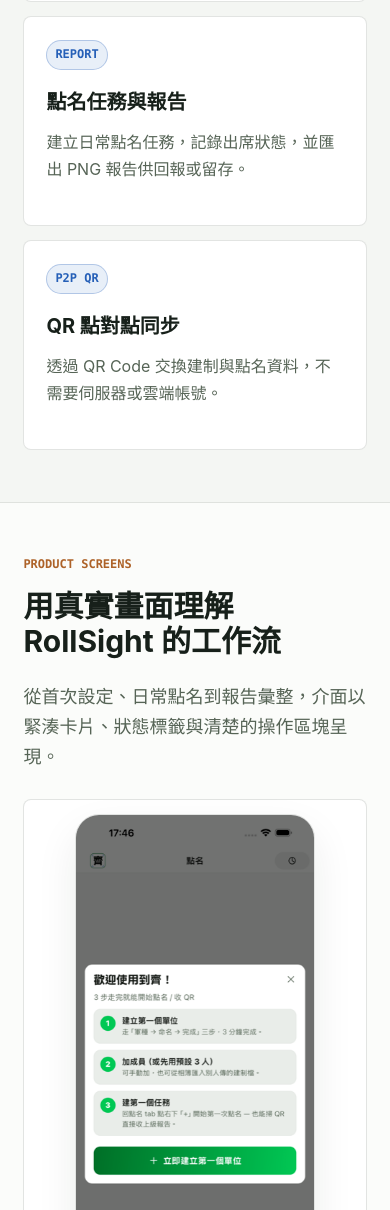
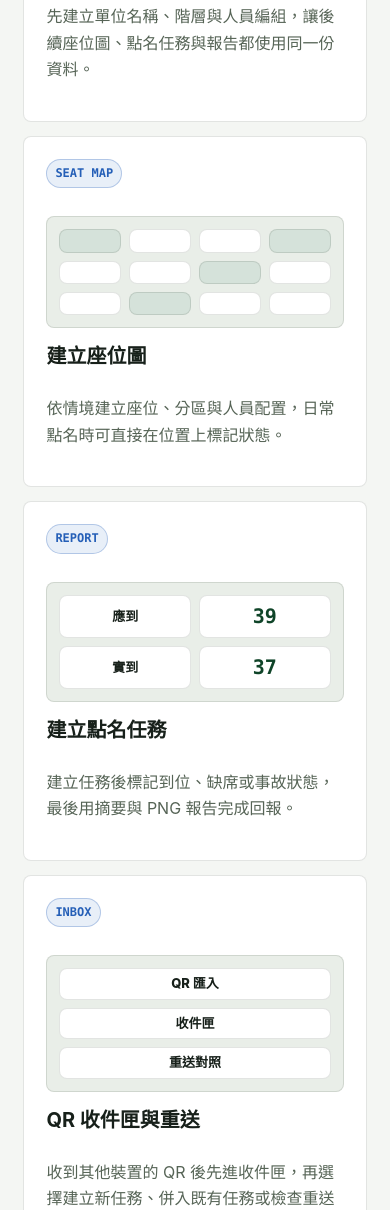
Before and after one commit to Cerry0524/RollSight-Site, a plain HTML site: page index.html in a window 390 px wide. Shown: the part 1403-2613 px from the top of the page. Drawn offline with Linux system fonts and the light colour scheme.

Commit message:
ROL-10 建立五大主軸功能展示
- 將特色展示整理成五大主軸卡片
- 加入流程圖式 visual 與 responsive 版面
- 對照 user guide 調整功能文案與保守信任表述
- 完成靜態與視覺 QA

```diff
--- a/index.html
+++ b/index.html
@@ -65,27 +65,62 @@
 
       <div id="features" class="tab-panel" role="tabpanel" aria-labelledby="tab-features">
         <section class="section">
-          <h2>主要功能</h2>
-          <div class="feature-grid">
-            <article>
+          <div class="section-heading">
+            <p class="eyebrow">CORE WORKFLOWS</p>
+            <h2>五大主軸功能展示</h2>
+            <p class="narrow">內容依使用手冊的學習路徑整理：先建立資料骨架，再進入座位圖、點名任務、QR 協作與訂閱／隱私設定。</p>
+          </div>
+          <div class="feature-grid feature-grid-pillars">
+            <article class="feature-card">
               <span class="micro-label">UNIT ADMIN</span>
-              <h3>單位建制管理</h3>
-              <p>以階層方式管理單位、人員與職務，適合小型組織的日常行政。</p>
+              <div class="pillar-visual" role="img" aria-label="建立單位流程圖">
+                <span>根單位</span>
+                <span>下轄單位</span>
+                <span>人員編組</span>
+              </div>
+              <h3>建立單位</h3>
+              <p>先建立單位名稱、階層與人員編組，讓後續座位圖、點名任務與報告都使用同一份資料。</p>
             </article>
-            <article>
+            <article class="feature-card">
               <span class="micro-label">SEAT MAP</span>
-              <h3>互動式座位圖</h3>
-              <p>用座位圖快速點選到、缺、事故狀態，支援座位調整與多種顯示主題。</p>
+              <div class="pillar-visual seat-map-visual" role="img" aria-label="座位圖格狀示意">
+                <span></span><span></span><span></span><span></span>
+                <span></span><span></span><span></span><span></span>
+                <span></span><span></span><span></span><span></span>
+              </div>
+              <h3>建立座位圖</h3>
+              <p>依情境建立座位、分區與人員配置，日常點名時可直接在位置上標記狀態。</p>
             </article>
-            <article>
+            <article class="feature-card">
               <span class="micro-label">REPORT</span>
-              <h3>點名任務與報告</h3>
-              <p>建立日常點名任務，記錄出席狀態，並匯出 PNG 報告供回報或留存。</p>
+              <div class="pillar-visual report-visual" role="img" aria-label="點名任務狀態摘要">
+                <span>應到</span>
+                <strong>39</strong>
+                <span>實到</span>
+                <strong>37</strong>
+              </div>
+              <h3>建立點名任務</h3>
+              <p>建立任務後標記到位、缺席或事故狀態，最後用摘要與 PNG 報告完成回報。</p>
             </article>
-            <article>
-              <span class="micro-label">P2P QR</span>
-              <h3>QR 點對點同步</h3>
-              <p>透過 QR Code 交換建制與點名資料，不需要伺服器或雲端帳號。</p>
+            <article class="feature-card">
+              <span class="micro-label">INBOX</span>
+              <div class="pillar-visual inbox-visual" role="img" aria-label="QR 收件匣與重送對照">
+                <span>QR 匯入</span>
+                <span>收件匣</span>
+                <span>重送對照</span>
+              </div>
+              <h3>QR 收件匣與重送</h3>
+              <p>收到其他裝置的 QR 後先進收件匣，再選擇建立新任務、併入既有任務或檢查重送差異。</p>
+            </article>
+            <article class="feature-card">
+              <span class="micro-label">TRUST</span>
+              <div class="pillar-visual trust-visual" role="img" aria-label="訂閱與隱私信任提示">
+                <span>本機優先</span>
+                <span>方案提示</span>
+                <span>Privacy</span>
+              </div>
+              <h3>訂閱與隱私信任</h3>
+              <p>方案限制以操作前提示為主，資料預設保存在本機；公開網站只承諾目前 App 可驗證的隱私與安全設計。</p>
             </article>
           </div>
         </section>
--- a/styles.css
+++ b/styles.css
@@ -350,6 +350,10 @@
   gap: 14px;
 }
 
+.feature-grid-pillars {
+  grid-template-columns: repeat(5, minmax(0, 1fr));
+}
+
 .quickstart-grid,
 .manual-index {
   display: grid;
@@ -369,6 +373,65 @@
 .steps span,
 .narrow {
   color: var(--site-text-secondary);
+}
+
+.feature-card {
+  display: flex;
+  flex-direction: column;
+  gap: 12px;
+}
+
+.pillar-visual {
+  display: grid;
+  gap: 8px;
+  min-height: 112px;
+  padding: 12px;
+  color: var(--site-text-primary);
+  background: var(--site-surface-soft);
+  border: 1px solid var(--site-border-subtle);
+  border-radius: var(--site-card-radius);
+}
+
+.pillar-visual span,
+.pillar-visual strong {
+  display: inline-flex;
+  align-items: center;
+  justify-content: center;
+  min-height: 28px;
+  padding: 4px 8px;
+  background: var(--site-surface-panel);
+  border: 1px solid var(--site-border-subtle);
+  border-radius: var(--site-card-radius);
+  font-size: 13px;
+  font-weight: 800;
+}
+
+.seat-map-visual {
+  grid-template-columns: repeat(4, minmax(0, 1fr));
+}
+
+.seat-map-visual span {
+  min-height: 22px;
+  padding: 0;
+}
+
+.seat-map-visual span:nth-child(3n + 1) {
+  background: color-mix(in srgb, var(--site-primary) 18%, var(--site-surface-panel));
+}
+
+.report-visual {
+  grid-template-columns: repeat(2, minmax(0, 1fr));
+}
+
+.report-visual strong {
+  color: var(--site-primary-strong);
+  font-family: var(--font-mono);
+  font-size: 20px;
+}
+
+.inbox-visual,
+.trust-visual {
+  align-content: center;
 }
 
 .theme-section {
@@ -661,7 +724,8 @@
 }
 
 @media (max-width: 1180px) {
-  .theme-grid {
+  .theme-grid,
+  .feature-grid-pillars {
     grid-template-columns: repeat(2, minmax(0, 1fr));
   }
 }
```
